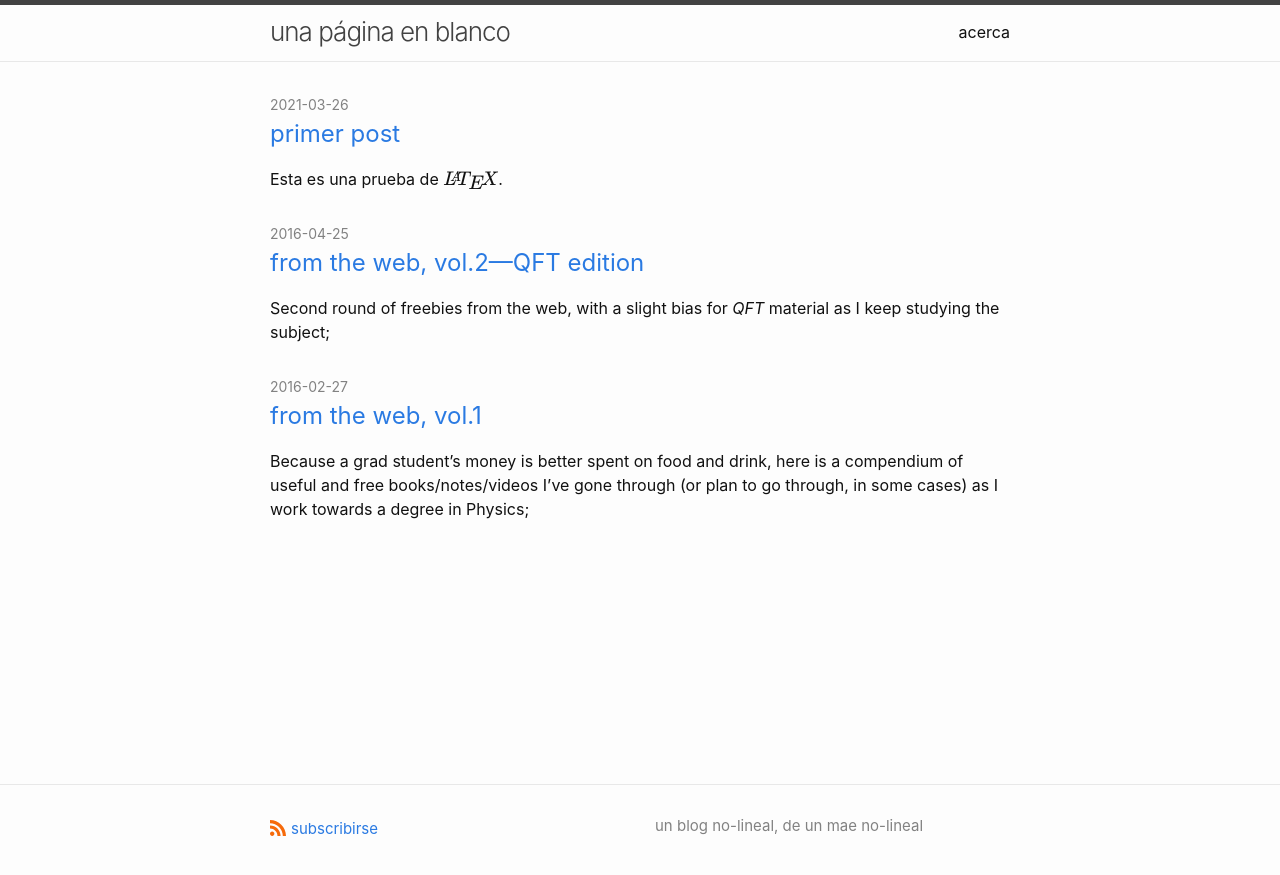
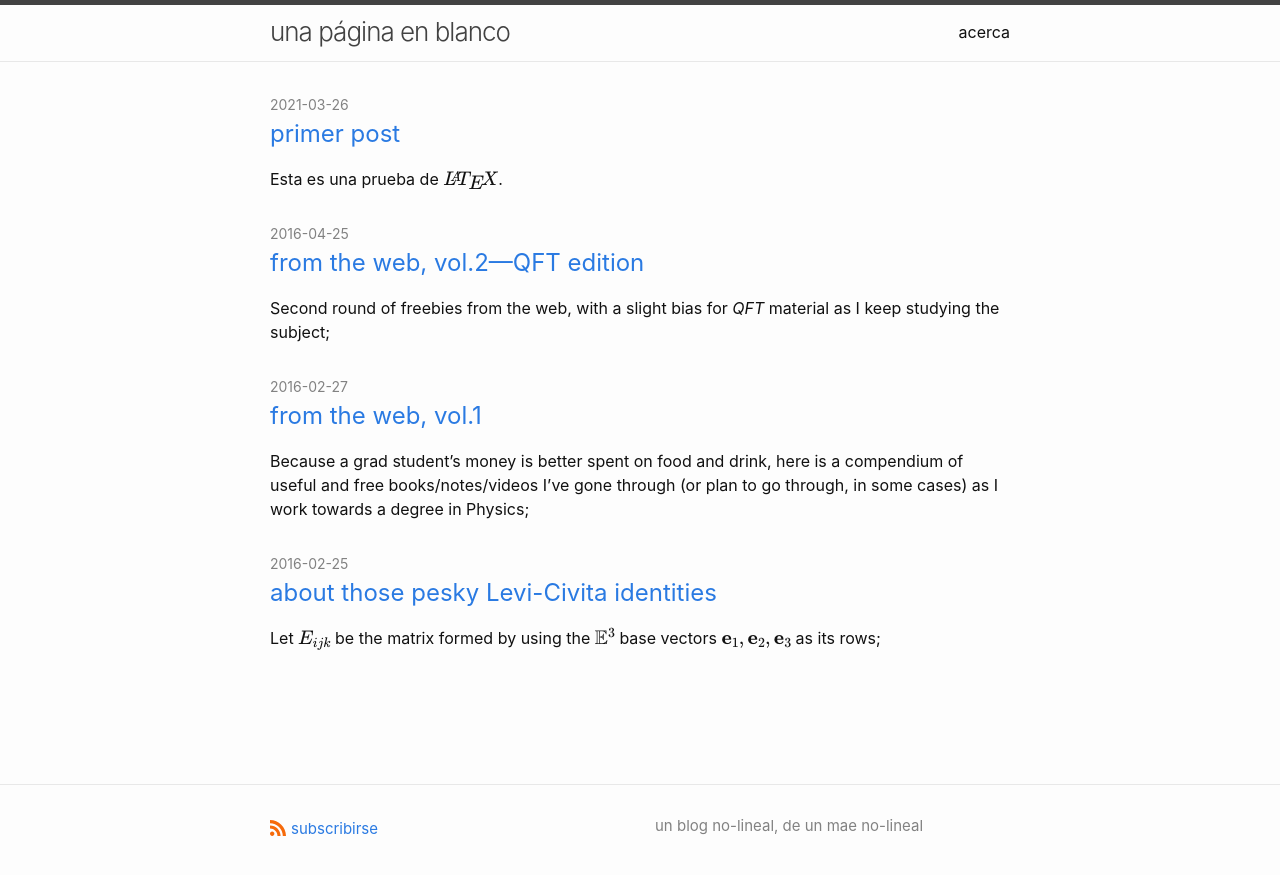
Before and after one commit to eguevaralopez/eguevaralopez.github.io, a Jekyll site: the page built from index.md, in a window 1280 px wide. Shown: the top 875 px of the page. Built offline with Jekyll 4.4.1, drawn with Linux system fonts in a browser that asks for light colours; some of the changed lines change nothing that is shown.

Commit message:
restaurando posts viejos, p1

```diff
--- a/_config.yml
+++ b/_config.yml
@@ -7,6 +7,7 @@ show_excerpts: true # set to true to show excerpts on the homepage
 # Minima date format
 minima:
   date_format: "%Y-%m-%d"
+#  skin: dark
 
   # generate social links in footer
   social_links:
@@ -43,8 +44,8 @@ minima:
 
 # If you want to link only specific pages in your header, uncomment
 # this and add the path to the pages in order as they should show up
-#header_pages:
-# - about.md
+header_pages:
+ - acerca.md
 
 # Build settings
 theme: minima
--- /dev/null
+++ b/_posts/2016-02-25-levi-civita.markdown
@@ -0,0 +1,93 @@
+---
+layout: post
+title:  "about those pesky Levi-Civita identities"
+date:   2016-02-25 13:14:00 +0100
+categories: post
+tags: [math, physics, rug, msc]
+---
+Let $$E_{ijk}$$ be the matrix formed by using the $$\mathbb{E}^3$$ base vectors $$\mathbf{e}_1,\mathbf{e}_2,\mathbf{e}_3$$ as its rows;
+
+$$ E_{ijk}=
+\begin{pmatrix}\mathbf{e}_i\\
+\mathbf{e}_j\\
+\mathbf{e}_k
+\end{pmatrix}\Rightarrow(E_{ijk})^T=
+\left(\mathbf{e}^i\,\mathbf{e}^j\,\mathbf{e}^k\right)\equiv E^{ijk}
+$$
+
+Now consider the determinant of $$E_{ijk}$$;
+
+$$ \det(E_{ijk})=
+\begin{cases}(-1)^{\sigma(ijk)}&,\text{ for permutation of indices (exchange rows)}\\
+0&, \text{ for repeated indices (repeat rows)}
+\end{cases}
+$$
+
+This is exactly the definition of the antisymmetric Levi-Civita tensor on $$\mathbb{E}^3$$;
+
+$$ \epsilon_{ijk}\equiv\det(E_{ijk})
+$$
+
+With this in mind we can derive some useful identities.
+
+---
+
+$$\begin{align*}
+\epsilon_{ijk}\epsilon^{lmn} &=\det(E_{ijk})\det(E^{lmn})\\
+&=\det(E_{ijk}E^{lmn})\\
+&=\left|\begin{pmatrix}\mathbf{e}_{i}\\\mathbf{e}_{j}\\\mathbf{e}_{k}\end{pmatrix}
+\left(\mathbf{e}^{l}\,\mathbf{e}^{m}\,\mathbf{e}^{n}\right)\right|\\
+&=\left|\begin{pmatrix}\delta_{i}^{l} & \delta_{i}^{m} & \delta_{i}^{n} \\
+\delta_{j}^{l} & \delta_{j}^{m} & \delta_{j}^{n} \\
+\delta_{k}^{l} & \delta_{k}^{m} & \delta_{k}^{n} \end{pmatrix}\right|
+\end{align*}
+$$
+
+Where we used $$\delta_i^j=\mathbf{e}_i\mathbf{e}^j$$. All Levi-Civita identities follow from this determinant, so we will expand it;
+
+$$ \begin{split}\epsilon_{ijk}\epsilon^{lmn} &=\delta_{i}^{l}\delta_{j}^{m}\delta_{k}^{n}+
+\delta_{i}^{m}\delta_{j}^{n}\delta_{k}^{l}+\delta_{i}^{n}\delta_{j}^{l}\delta_{k}^{m}\\
+&\quad-\delta_{i}^{n}\delta_{j}^{m}\delta_{k}^{l}-\delta_{i}^{m}\delta_{j}^{l}\delta_{k}^{n}-
+\delta_{i}^{l}\delta_{j}^{n}\delta_{k}^{m}
+\end{split}\label{1}\tag{1}
+$$
+
+---
+To prove
+
+$$ \epsilon_{ijk}\epsilon^{lmk}=\delta_{i}^{l}\delta_{j}^{m}-\delta_{i}^{m}\delta_{j}^{l}\tag{2}\label{2}
+$$
+
+we set $$n=k$$ in equation $$(\ref{1})$$;
+
+$$ \begin{split}\epsilon_{ijk}\epsilon^{lmk} &=\delta_{i}^{l}\delta_{j}^{m}\delta_{k}^{k}+
+\delta_{i}^{m}\delta_{j}^{k}\delta_{k}^{l}+\delta_{i}^{k}\delta_{j}^{l}\delta_{k}^{m}\\
+&\quad-\delta_{i}^{k}\delta_{j}^{m}\delta_{k}^{l}-\delta_{i}^{m}\delta_{j}^{l}\delta_{k}^{k}-
+\delta_{i}^{l}\delta_{j}^{k}\delta_{k}^{m}\\
+&=3\delta_{i}^{l}\delta_{j}^{m}+\delta_{i}^{m}\delta_{j}^{l}+\delta_{i}^{m}\delta_{j}^{l}\\
+&\quad-\delta_{i}^{l}\delta_{j}^{m}-3\delta_{i}^{m}\delta_{j}^{l}-\delta_{i}^{l}\delta_{j}^{m}\\
+&=\delta_{i}^{l}\delta_{j}^{m}-\delta_{i}^{m}\delta_{j}^{l}
+\end{split}
+$$
+
+---
+To prove
+
+$$ \epsilon_{ijk}\epsilon^{ljk}=2\delta_{i}^{l}\tag{3}\label{3}
+$$
+
+we use $$m=j$$ in equation $$(\ref{2})$$;
+
+$$ \begin{split}\epsilon_{ijk}\epsilon^{ljk} &=\delta_{i}^{l}\delta_{j}^{j}-\delta_{i}^{j}\delta_{j}^{l}\\
+&=3\delta_{i}^{l}-\delta_{i}^{l}\\
+&=2\delta_{i}^{l}
+\end{split}
+$$
+
+---
+Lastly, to prove
+
+$$ \epsilon_{ijk}\epsilon^{ijk}=6\tag{4}\label{4}
+$$
+
+we let the final set of indices be the same in equation $$(\ref{3})$$.
```
